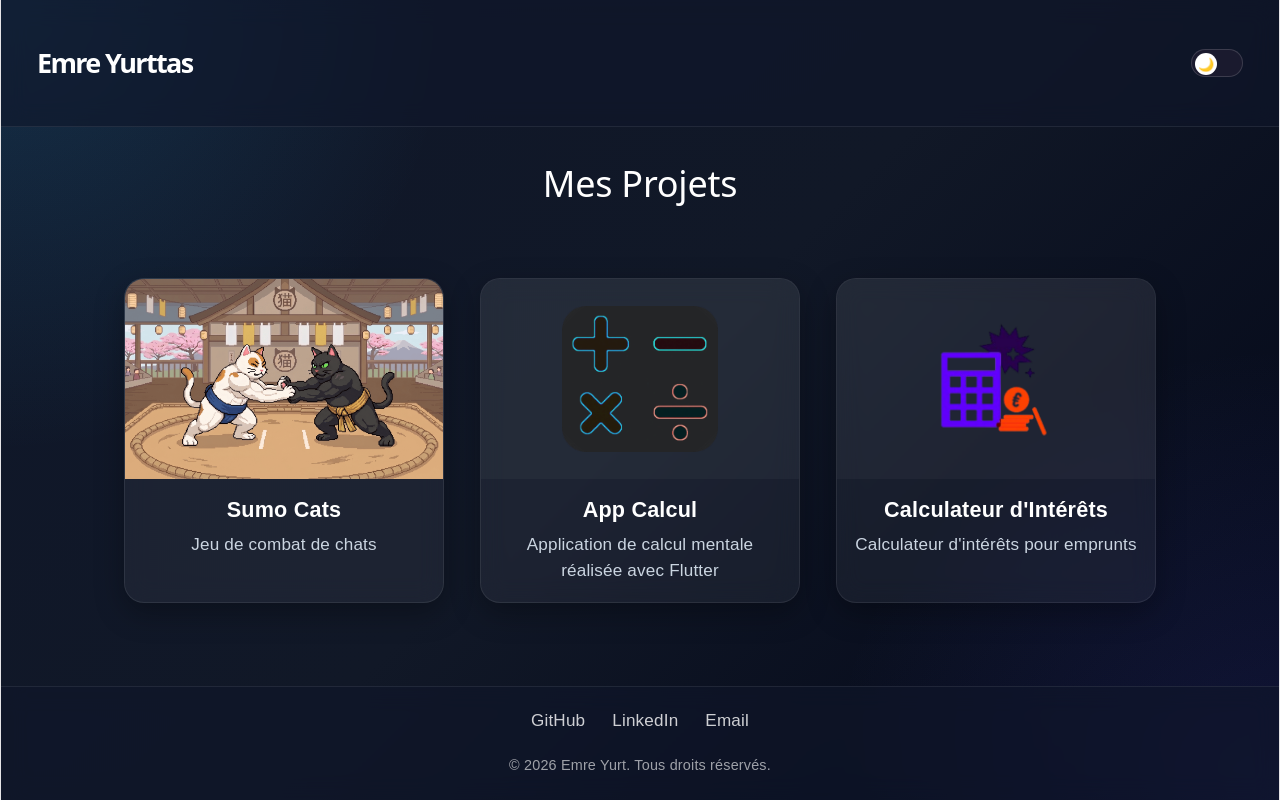
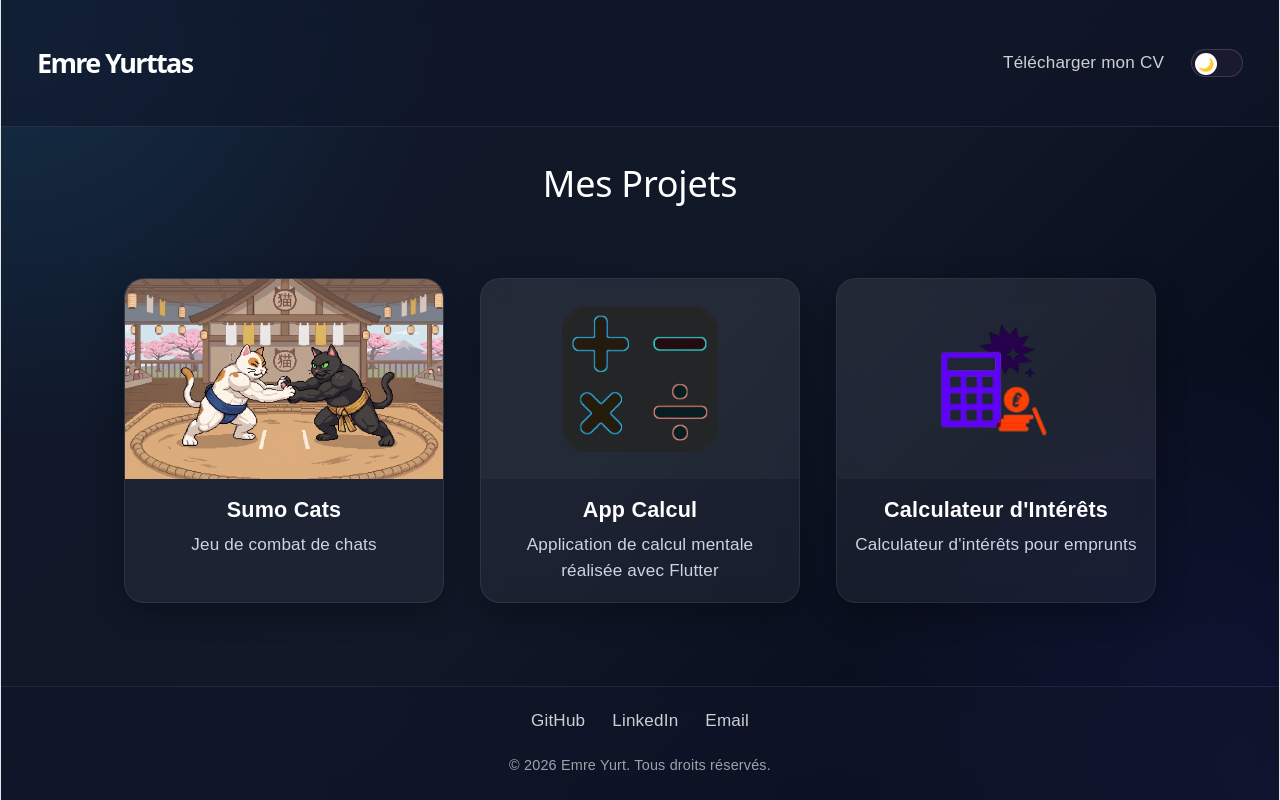
Before and after one commit to Emryurttas/portfolio, a React (Vite) app: page / in a window 1280 px wide. Built offline with nearby package versions, Linux system fonts and the light colour scheme.

Commit message:
ajout cv

```diff
--- a/src/components/Header.jsx
+++ b/src/components/Header.jsx
@@ -8,7 +8,18 @@ function Header({ darkMode, toggleDarkMode }) {
       <h1 className="logo">Emre Yurttas</h1>
 
       <nav className="nav">
-        <DarkModeToggle darkMode={darkMode} toggleDarkMode={toggleDarkMode} />
+        <a
+          href="/portfolio/cv_emre_yurttas.pdf"
+          download
+          className="cv-button"
+        >
+          Télécharger mon CV
+        </a>
+
+        <DarkModeToggle
+          darkMode={darkMode}
+          toggleDarkMode={toggleDarkMode}
+        />
       </nav>
     </header>
   );
```
Also changed, not shown: 1 other file (tests, documents, lock files or other folders).
